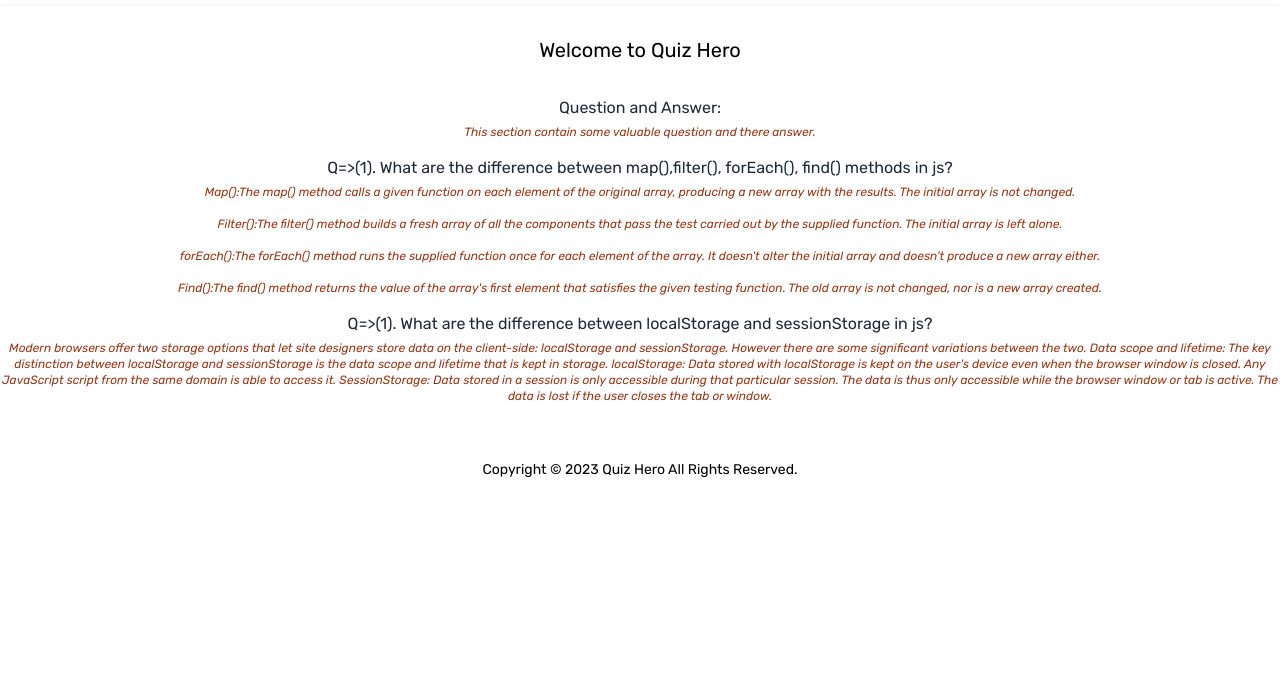
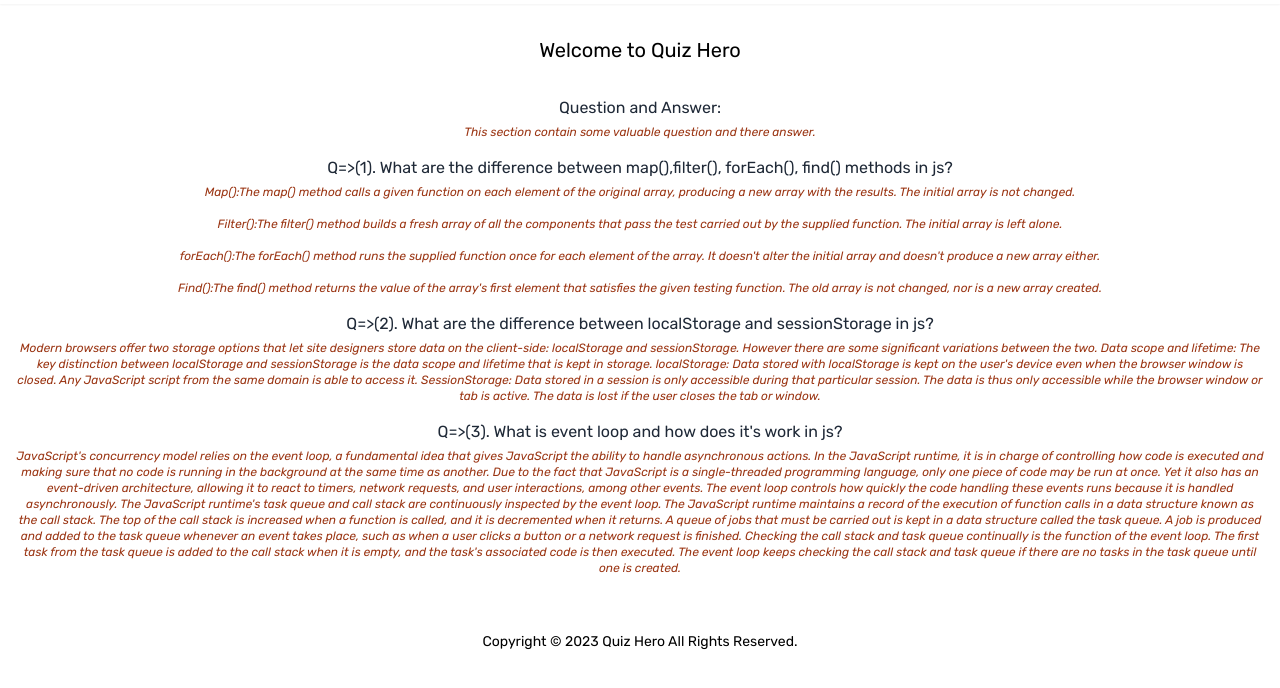
Before and after one commit to AbdullaAlMamun121/quiz-hero, a plain HTML site: page question.html in a window 1280 px wide. Shown: the part 60-748 px from the top of the page. Drawn offline with nearby package versions, Linux system fonts and the light colour scheme.

Commit message:
question three event loop done

```diff
--- a/question.html
+++ b/question.html
@@ -61,7 +61,7 @@
         </div>
     </section>
     <!-- question and answer section start -->
-    <section class="container">
+    <section class="container mx-auto px-4">
         <div>
             <h2 class="text-md text-gray-800 text-center">Q=>(1). What are the difference between map(),filter(),
                 forEach(), find() methods in js?</h2>
@@ -81,7 +81,7 @@
                 created.</p>
         </div>
         <div>
-            <h2 class="text-md text-gray-800 text-center">Q=>(1). What are the difference between localStorage and
+            <h2 class="text-md text-gray-800 text-center">Q=>(2). What are the difference between localStorage and
                 sessionStorage in js?</h2>
             <p class="text-xs italic mt-1 mb-4 text-orange-800 text-center">
                 Modern browsers offer two storage options that let site designers store data on the client-side:
@@ -98,6 +98,35 @@
                 tab or window.
             </p>
         </div>
+        <div>
+            <h2 class="text-md text-gray-800 text-center">Q=>(3). What is event loop and
+                how does it's work in js?</h2>
+            <p class="text-xs italic mt-1 mb-4 text-orange-800 text-center">
+                JavaScript's concurrency model relies on the event loop, a fundamental idea that gives JavaScript the
+                ability to handle asynchronous actions. In the JavaScript runtime, it is in charge of controlling how
+                code is executed and making sure that no code is running in the background at the same time as another.
+
+
+                Due to the fact that JavaScript is a single-threaded programming language, only one piece of code may be
+                run at once. Yet it also has an event-driven architecture, allowing it to react to timers, network
+                requests, and user interactions, among other events. The event loop controls how quickly the code
+                handling these events runs because it is handled asynchronously.
+
+                The JavaScript runtime's task queue and call stack are continuously inspected by the event loop.
+                The JavaScript runtime maintains a record of the execution of function calls in a data structure known
+                as the call stack. The top of the call stack is increased when a function is called, and it is
+                decremented when it returns.
+
+                A queue of jobs that must be carried out is kept in a data structure called the task queue. A job is
+                produced and added to the task queue whenever an event takes place, such as when a user clicks a button
+                or a network request is finished.
+
+                Checking the call stack and task queue continually is the function of the event loop.
+                The first task from the task queue is added to the call stack when it is empty, and the task's
+                associated code is then executed. The event loop keeps checking the call stack and task queue if there
+                are no tasks in the task queue until one is created.
+            </p>
+        </div>
     </section>
     <!-- Footer section start -->
     <footer class="py-10 text-center text-sm">
```
